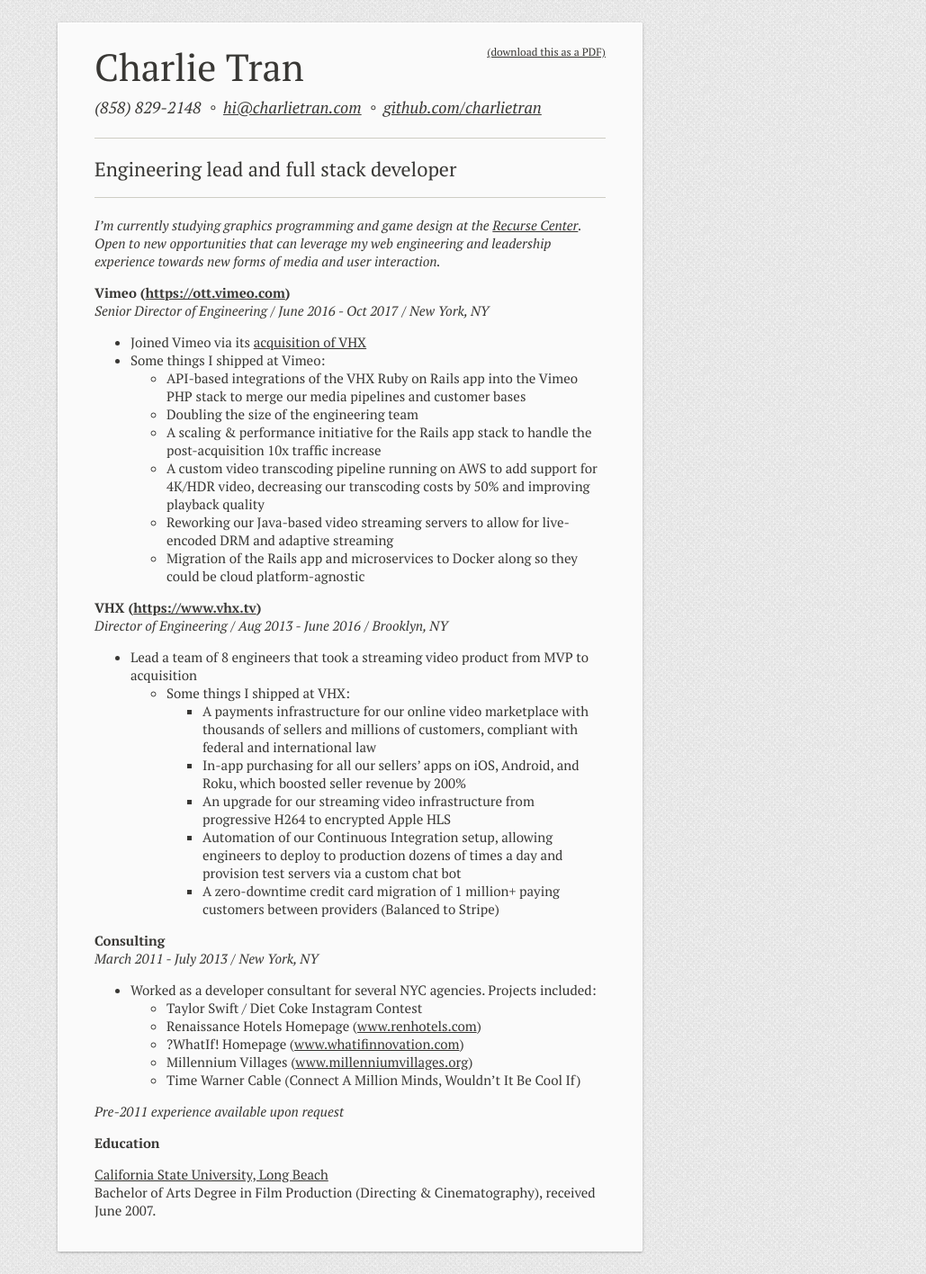
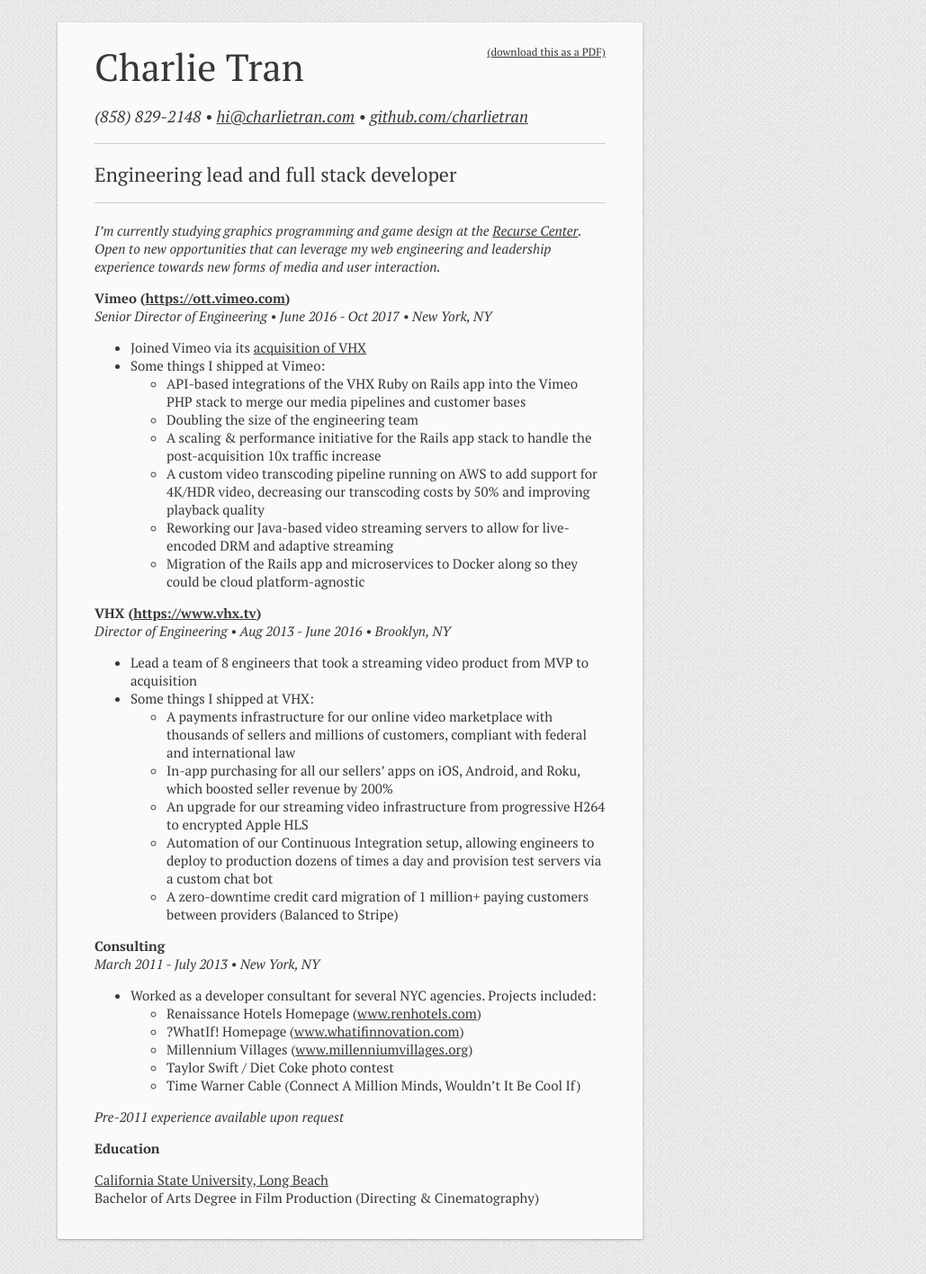
Before and after one commit to charlietran/charlietran.github.io, a Jekyll site: the page built from resume.md, in a window 1280 px wide. Shown: the whole page at 90% size, without its empty margins (251-1280 px from the left). Built offline with Jekyll 4.4.1, drawn with Linux system fonts in a browser that asks for light colours.

Commit message:
More resume tweaks

```diff
--- a/_layouts/resume_layout.html
+++ b/_layouts/resume_layout.html
@@ -9,17 +9,16 @@
 <body>
 	<div id="resume">
     <a class="pdf-link screen-only" href="/resume.pdf">(download this as a PDF)</a>
-		<div id="person_name">Charlie Tran</div>
-		<div id="person_contact_info">
-			<span style="display:inline-block">(858) 829-2148</span>
-			<span style="display:inline-block" class="bullet">°</span>
-			<a style="display:inline-block" href="mailto:hi@charlietran.com">hi@charlietran.com</a>
-			<span style="display:inline-block" class="bullet">°</span>
-			<a style="display:inline-block"
-        href="http://github.com/charlietran">github.com/charlietran</a>
+		<div id="name">Charlie Tran</div>
+		<div id="contact_info">
+			(858) 829-2148
+      &bull;
+			<a  href="mailto:hi@charlietran.com">hi@charlietran.com</a>
+      &bull;
+			<a href="http://github.com/charlietran">github.com/charlietran</a>
 		</div>
 		<hr>
-		<div id="objective">Engineering lead and full stack developer</div>
+		<div id="description">Engineering lead and full stack developer</div>
 		<hr>
     {{ content }}
 	</div> <!-- #resume -->
--- a/assets/resume_style.scss
+++ b/assets/resume_style.scss
@@ -8,10 +8,6 @@
   margin: 0;
   padding: 0;
   font: normal 15px 'PT Serif', Georgia, Palatino, Times, 'Times New Roman', serif;
-}
-
-@media print {
-  .screen-only {display: none;}
 }
 
 .pdf-link {
@@ -33,39 +29,12 @@
 }
 
 h1, h2, h3, h4, h5, h6 {
-  width: 800px;
   margin: 0 auto 20px auto;
   color: #4e4d48;
-  @media print {
-    color: #000;
-  }
-}
-
-h1 a, h2 a, h3 a, h4 a, h5 a, h6 a {
-  text-decoration: none;
-  color: #4e4d48;
-}
-
-h1 a:hover, h2 a:hover, h3 a:hover, h4 a:hover, h5 a:hover, h6 a:hover {
-  color: #3c3c38;
 }
 
 a {color: #383734;}
 a:hover {color: #1b1a19;}
-
-.intro {
-  width: 800px;
-  margin: 0 auto 20px auto;
-}
-
-.byline {
-  width: 550px;
-  margin: 0 auto;
-  padding: 0;
-  text-align: center;
-  font: normal italic 25px Palatino, Times, 'Times New Roman';
-  color: #2a2924;
-}
 
 #resume {
   width: 650px;
@@ -85,42 +54,6 @@
     -moz-border-radius: 1px;
     border-radius: 1px;
   }
-
-  @media print {
-    background: #ffffff;
-    padding: 0;
-    color: #000;
-    border: none;
-    width: 100%;
-
-    a { color: #000 }
-  }
-}
-
-
-.input,
-.textarea,
-.list .list_item,
-.section_name {
-  padding: 2px 5px;
-  min-width: 8px;
-}
-
-.list {
-  display: block;
-  margin: 0;
-  padding: 0;
-}
-
-.list .list_item {
-  display: list-item;
-  list-style: circle outside none;
-  margin: 0;
-}
-
-.bullet {
-  margin: 0 4px;
-  vertical-align: -4px;
 }
 
 hr {
@@ -131,71 +64,43 @@
   border: none;
 }
 
-hr:last-child {display: none;}
-
-
-#person_name {
+#name {
   font-size: 42px;
-  @media print {
-    font-size: 24px;
-  }
 }
 
-#person_address,
-#person_contact_info {
+#contact_info {
   margin-top: 15px;
   font-size: 18px;
   font-style: italic;
-  @media print {
-    a { text-decoration: none; }
-  }
 }
 
-#person_contact_info {margin-top: 5px;}
+#person_contact_info { margin-top: 5px; }
 
-#objective {
+#description {
   font-size: 22px;
   line-height: 27px;
   min-height: 27px;
-  @media print {
+}
+
+@media print {
+  .screen-only {display: none;}
+  h1, h2, h3, h4, h5, h6 { color: #000 }
+  #resume {
+    background: #ffffff;
+    padding: 0;
+    color: #000;
+    border: none;
+    width: 100%;
+  }
+  #resume a { color: #000 }
+
+  #name { font-size: 24px; }
+
+  #contact_info a { text-decoration: none; }
+
+  #description {
     font-size: 18px;
     line-height: 20px;
     min-height: 20px;
   }
 }
-
-.section_heading {
-  position: relative;
-  font-size: 20px;
-  font-style: italic;
-  font-weight: normal;
-  margin: -5px auto 0 auto;
-  @media print {
-    margin: auto 0;
-  }
-}
-
-.section {
-  position: relative;
-  margin-top: 20px;
-}
-
-.section.first {margin-top: 8px;}
-
-.section_name {
-  font-weight: bold;
-  width: 360px;
-  display: inline-block;
-}
-
-.section_timespan {
-  float: right;
-  display: inline-block;
-}
-
-.section_title {
-  font-style: italic;
-  margin: 5px 0 0 5px;
-}
-
-.section_list {margin: 5px 0 0 25px;}
--- a/resume.md
+++ b/resume.md
@@ -8,7 +8,7 @@
 user interaction.*
 
 **Vimeo ([https://ott.vimeo.com](https://ott.vimeo.com))**
-*Senior Director of Engineering / June 2016 - Oct 2017 / New York, NY*
+*Senior Director of Engineering &bull; June 2016 - Oct 2017 &bull; New York, NY*
 
 
 * Joined Vimeo via its [acquisition of VHX](https://www.theverge.com/2016/5/2/11554434/vimeo-acquires-vhx)
@@ -26,32 +26,32 @@
     be cloud platform-agnostic
 
 **VHX ([https://www.vhx.tv](https://www.vhx.tv))**
-*Director of Engineering / Aug 2013 - June 2016 / Brooklyn, NY*
+*Director of Engineering &bull; Aug 2013 - June 2016 &bull; Brooklyn, NY*
 
 * Lead a team of 8 engineers that took a streaming video product from MVP to
   acquisition
-  * Some things I shipped at VHX:
-    * A payments infrastructure for our online video marketplace with thousands
-      of sellers and millions of customers, compliant with federal and
-      international law
-    * In-app purchasing for all our sellers' apps on iOS, Android, and Roku,
-      which boosted seller revenue by 200%
-    * An upgrade for our streaming video infrastructure from progressive H264 to
-      encrypted Apple HLS
-    * Automation of our Continuous Integration setup, allowing engineers to
-      deploy to production dozens of times a day and provision test servers via
-      a custom chat bot
-    * A zero-downtime credit card migration of 1 million+ paying customers
-      between providers (Balanced to Stripe)
+* Some things I shipped at VHX:
+  * A payments infrastructure for our online video marketplace with thousands
+    of sellers and millions of customers, compliant with federal and
+    international law
+  * In-app purchasing for all our sellers' apps on iOS, Android, and Roku,
+    which boosted seller revenue by 200%
+  * An upgrade for our streaming video infrastructure from progressive H264 to
+    encrypted Apple HLS
+  * Automation of our Continuous Integration setup, allowing engineers to
+    deploy to production dozens of times a day and provision test servers via
+    a custom chat bot
+  * A zero-downtime credit card migration of 1 million+ paying customers
+    between providers (Balanced to Stripe)
 
 **Consulting**
-*March 2011 - July 2013 / New York, NY*
+*March 2011 - July 2013 &bull; New York, NY*
 
 * Worked as a developer consultant for several NYC agencies. Projects included:
-  * Taylor Swift / Diet Coke Instagram Contest
   * Renaissance Hotels Homepage ([www.renhotels.com](http://www.renhotels.com))
   * ?WhatIf! Homepage ([www.whatifinnovation.com](http://www.whatifinnovation.com))
   * Millennium Villages ([www.millenniumvillages.org](http://www.millenniumvillages.org))
+  * Taylor Swift / Diet Coke photo contest
   * Time Warner Cable (Connect A Million Minds, Wouldn't It Be Cool If)
 
 *Pre-2011 experience available upon request*
@@ -59,5 +59,4 @@
 **Education**
 
 [California State University, Long Beach](http://www.csulb.edu)
-Bachelor of Arts Degree in Film Production (Directing &amp; Cinematography),
-received June 2007.
+Bachelor of Arts Degree in Film Production (Directing &amp; Cinematography)
```
Also changed, not shown: assets/style.scss (+12 -12 lines).
